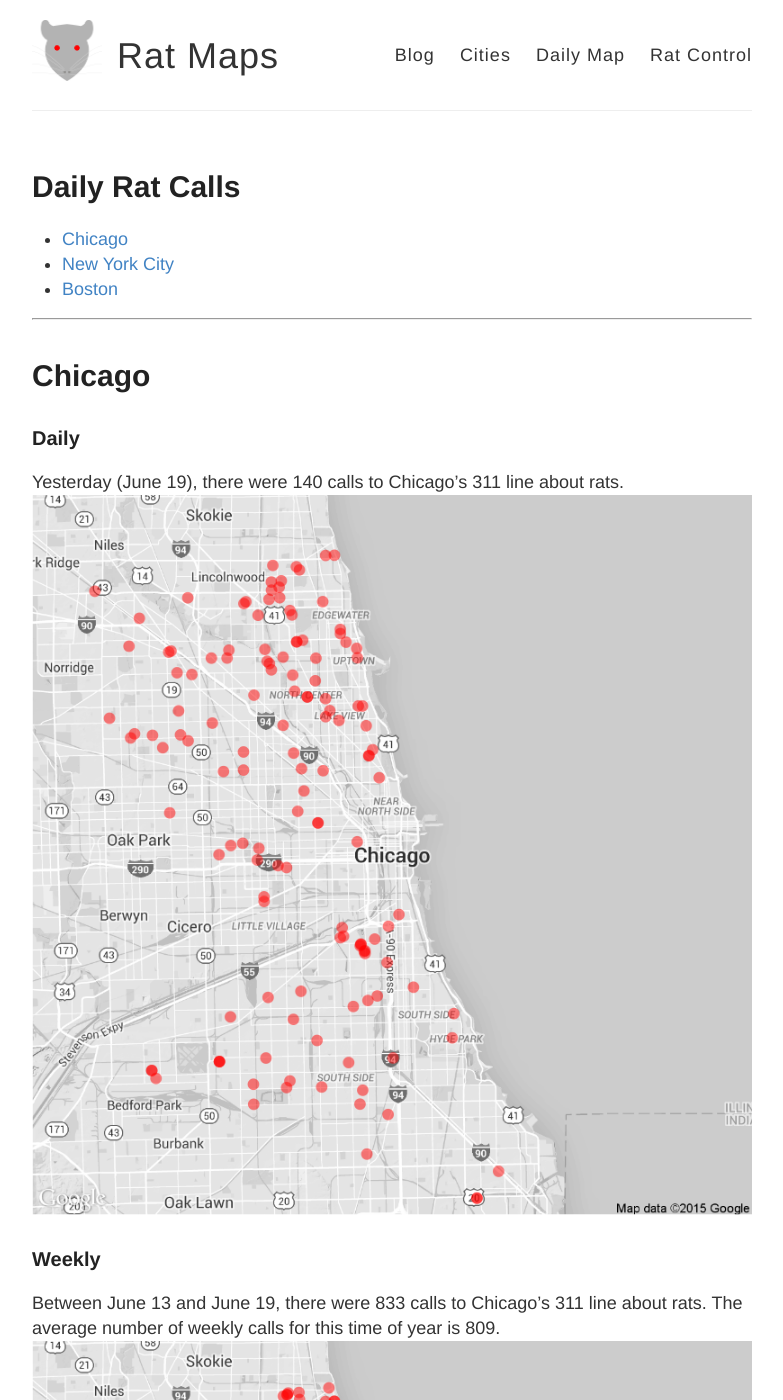
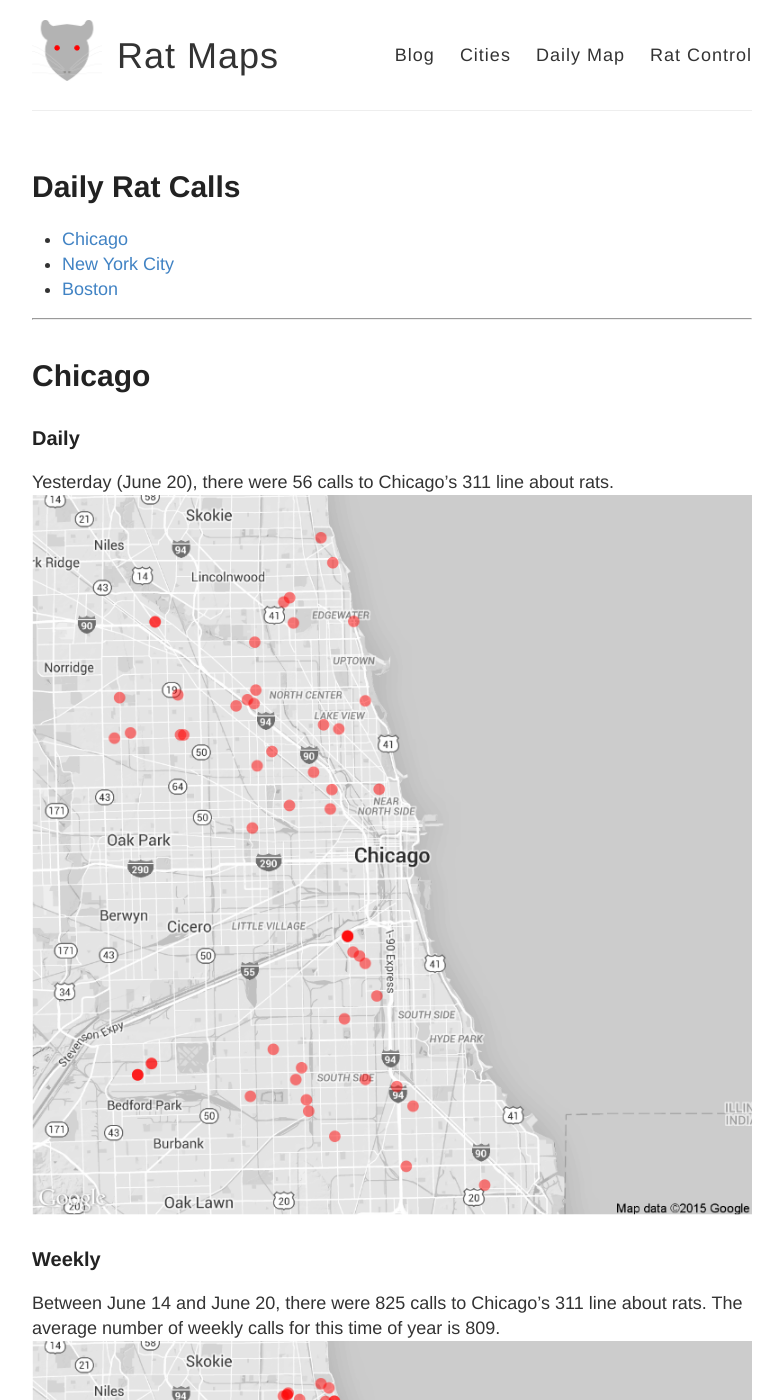
Before and after one commit to DanielHadley/ratmaps, a Jekyll site: the page built from daily.md, in a window 1280 px wide and 1400 px high. Shown: the whole window, without its empty margins (248-1031 px from the left). Built offline with Jekyll 4.4.1, drawn with Linux system fonts in a browser that asks for light colours; comment, search, counter and statistics services are not loaded; some of the changed text lies outside the part shown.

Commit message:
Daily Maps

```diff
--- a/daily.md
+++ b/daily.md
@@ -15,22 +15,22 @@
 
 ### Daily
 
-Yesterday (June 19), there were 140 calls to Chicago's 311 line about rats.
+Yesterday (June 20), there were 56 calls to Chicago's 311 line about rats.
 ![Chicago rat calls to 311 weekly map]({{ site.cityimages }}/daily/Chicago_Rat_Map_Daily.png)
 
 ### Weekly
-Between June 13 and June 19, there were 833 calls to Chicago's 311 line about rats. The average number of weekly calls for this time of year is 809.
+Between June 14 and June 20, there were 825 calls to Chicago's 311 line about rats. The average number of weekly calls for this time of year is 809.
 ![Chicago rat calls to 311 weekly map]({{ site.cityimages }}/daily/Chicago_Rat_Map_Weekly.png)
 ***
 # New York City <a id="nyc"><a>
 
 ### Daily
 
-Yesterday (June 19), there were 0 calls to New York City's 311 line about rats.
+Yesterday (June 20), there were 0 calls to New York City's 311 line about rats.
 ![NYC rat calls to 311 weekly map]({{ site.cityimages }}/daily/NYC_Rat_Map_Daily.png)
 
 ### Weekly
-Between June 13 and June 19, there were 0 calls to New York City's 311 line about rats. The average number of weekly calls for this time of year is 277.
+Between June 14 and June 20, there were 0 calls to New York City's 311 line about rats. The average number of weekly calls for this time of year is 277.
 ![NYC rat calls to 311 weekly map]({{ site.cityimages }}/daily/NYC_Rat_Map_Weekly.png)
 
 Each red dot represents one call about a rat seen in that location. The dots are transparent, so multiple calls from one location will be seen as a solid dot. The usual caveats apply: more calls do not necessarily mean that there are more rats in that location than other parts of the city. A cluster of dots could indicate that one resident is unusually vocal about rodents in his or her neighborhood. Also, more densely populated neighborhoods tend to make more calls to 311.
```
Also changed, not shown: images/pages/daily/Chicago_Rat_Map_Daily.png, images/pages/daily/Chicago_Rat_Map_Weekly.png.
